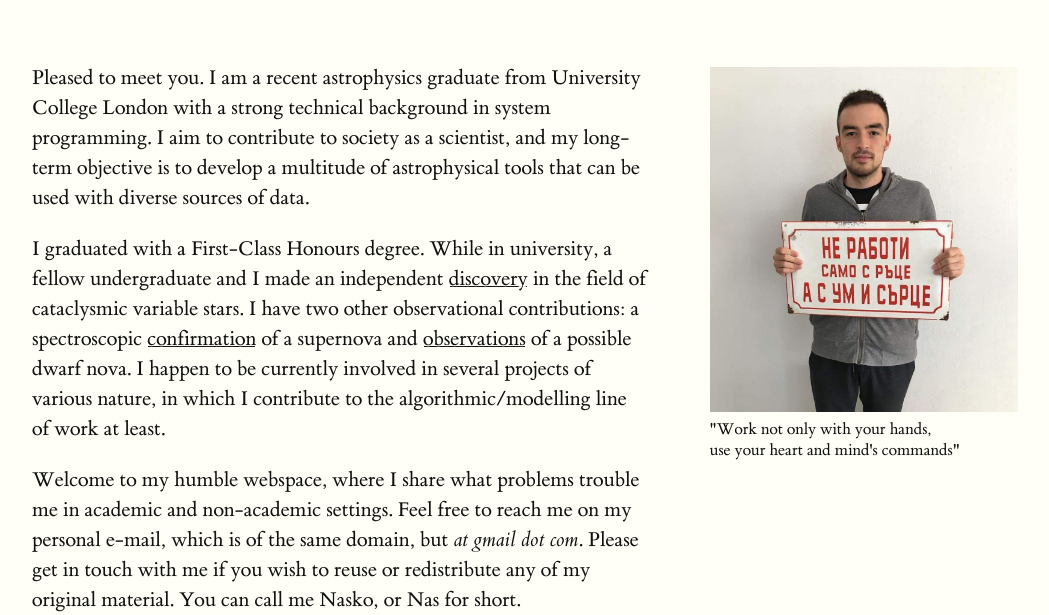
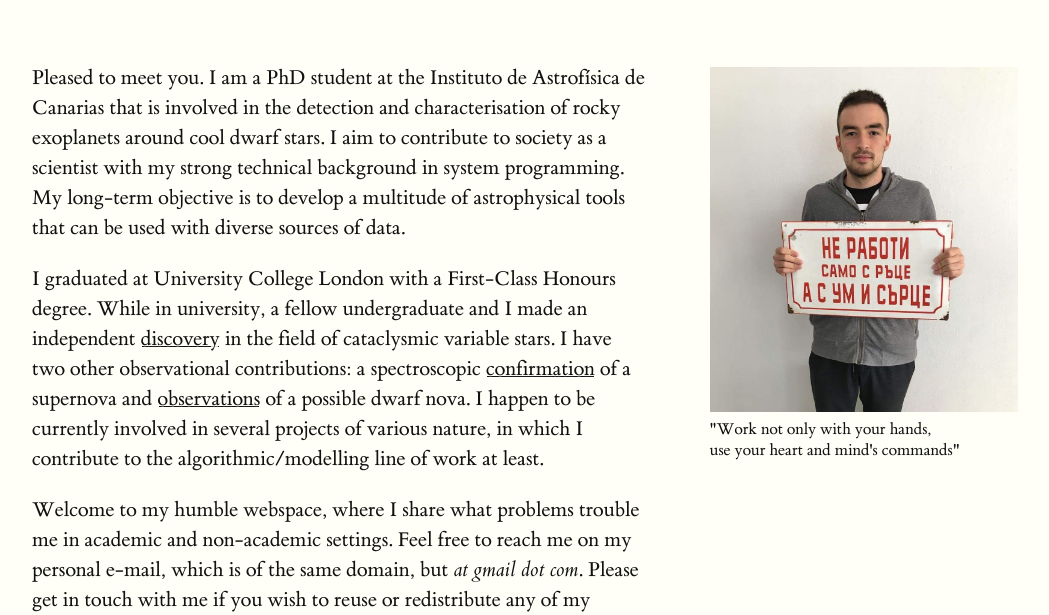
Before and after one commit to astronasko/astronasko.github.io, a plain HTML site: page index.html in a window 1280 px wide. Shown: the part 185-800 px from the top of the page, without its empty margins (128-1177 px from the left). Drawn offline with Linux system fonts and the light colour scheme.

Commit message:
update summary of bio

```diff
--- a/index.html
+++ b/index.html
@@ -60,15 +60,18 @@
           </span>
         </p>
         <p>
-          Pleased to meet you. I am a recent astrophysics graduate from
-          University College London with a strong technical background in system
-          programming. I aim to contribute to society as a scientist, and my
-          long-term objective is to develop a multitude of astrophysical tools
-          that can be used with diverse sources of data.
+          Pleased to meet you. I am a PhD student at the Instituto de
+          Astrofísica de Canarias that is involved in the detection and
+          characterisation of rocky exoplanets around cool dwarf stars. I aim to
+          contribute to society as a scientist with my strong technical
+          background in system programming. My long-term objective is to develop
+          a multitude of astrophysical tools that can be used with diverse
+          sources of data.
         </p>
         <p>
-          I graduated with a First-Class Honours degree. While in university, a
-          fellow undergraduate and I made an independent
+          I graduated at University College London with a First-Class Honours
+          degree. While in university, a fellow undergraduate and I made an
+          independent
           <a href="https://academic.oup.com/mnras/article/520/3/3355/7005222">discovery</a> in the field of cataclysmic variable stars. I have two other observational
           contributions: a spectroscopic <a href="https://www.wis-tns.org/object/2022pux/classification-cert">confirmation</a>
           of a supernova and <a href="https://www.astronomerstelegram.org/?read=15538">observations</a> of a possible dwarf nova. I happen to be currently involved in several
```
